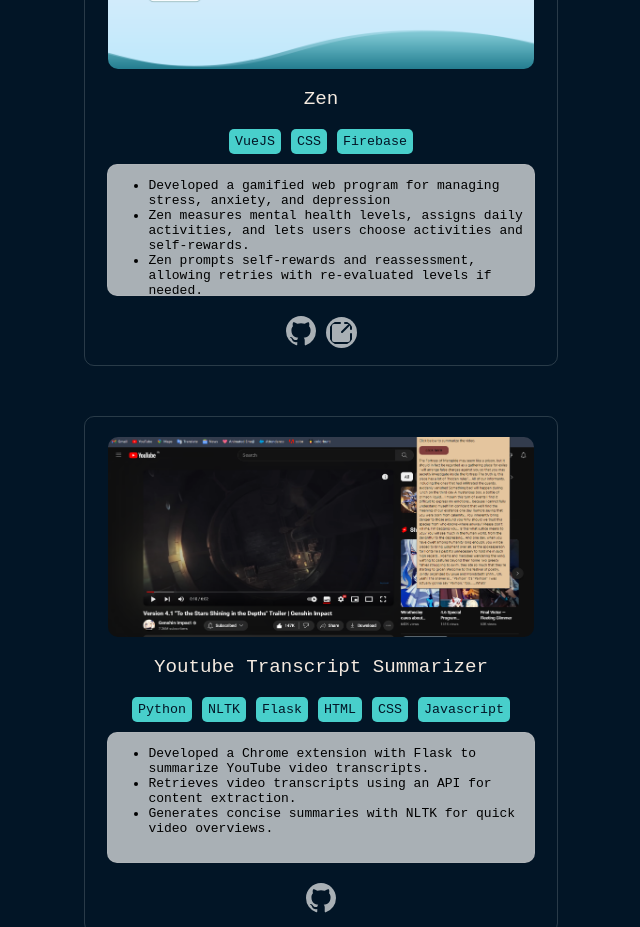
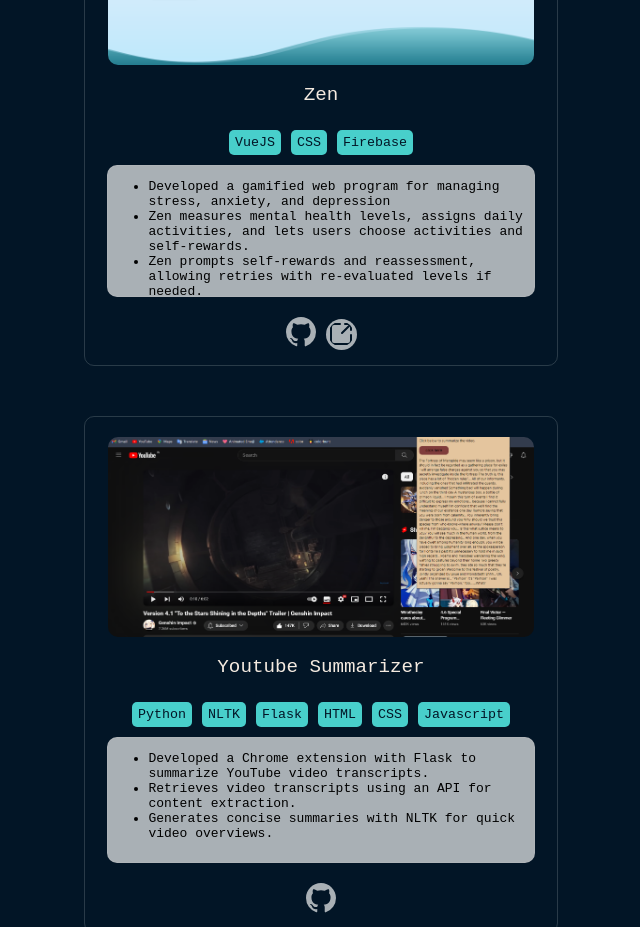
Before and after one commit to VaraVroom/Varun, a Vue app: page / in a window 1280 px wide. Shown: the part 1740-2667 px from the top of the page, without its empty margins (319-959 px from the left). Built offline with nearby package versions, Linux system fonts and the light colour scheme.

Commit message:
Update projects.vue

```diff
--- a/src/components/projects.vue
+++ b/src/components/projects.vue
@@ -49,7 +49,7 @@
             </div>
             <div class="projects" id="youtube">
                 <img src="../assets/youtube.png">
-                <p class="title">Youtube Transcript Summarizer</p>
+                <p class="title">Youtube Summarizer</p>
                 <div class="techs">
                     <button>Python</button>
                     <button>NLTK</button>
@@ -118,6 +118,7 @@
     height: 25px;
     border-radius: 5px;
     font-family: monospace;
+    margin-top:5px;
 }
 .desc{
     height: 130px;
```
